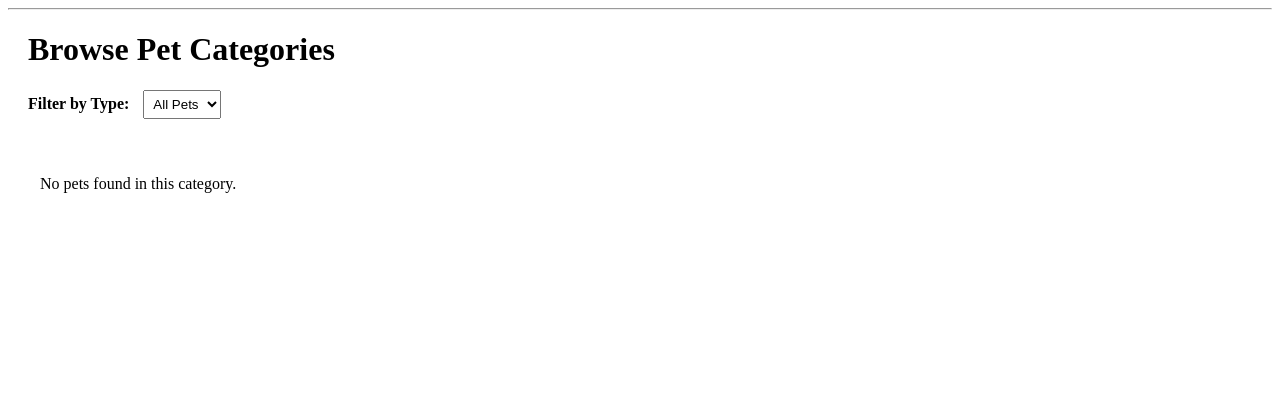
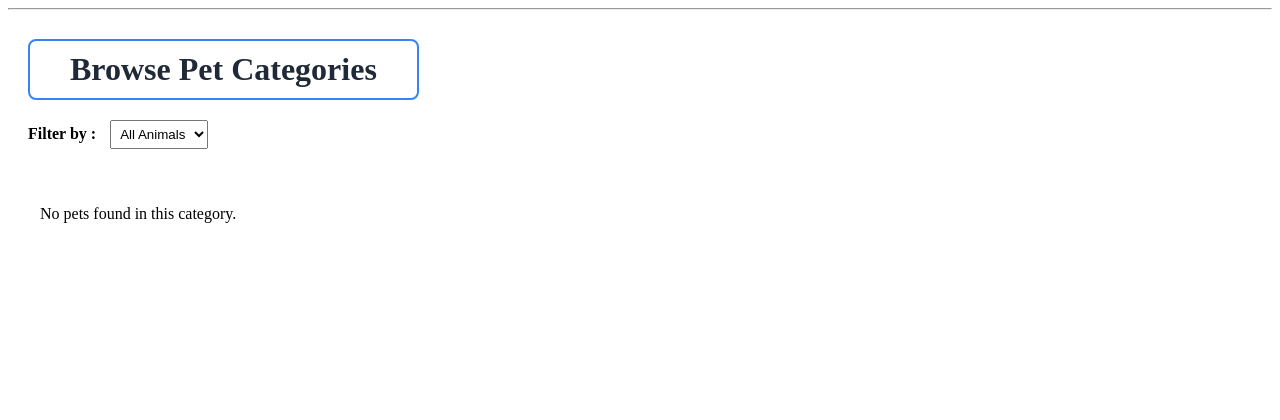
Before and after one commit to StevenHorne44/StarPets, a Django app: page /categories/ in a window 1280 px wide. Shown: the part 107-527 px from the top of the page. Run offline with Django 5.2, Linux system fonts and the light colour scheme; the visitor is signed in with stand-in values (Sample User, id 1); data that the repository does not hold is empty.

Commit message:
minor styling fixes

```diff
--- a/static/css/starpets.css
+++ b/static/css/starpets.css
@@ -4,9 +4,13 @@
 
 .main-header {
     text-align: left;
-    border-color: #3b82f6;
-    border-width: 2px;
-    border-style: solid;
+    border: 2px solid #3b82f6;
+    border-radius: 8px;
+    padding: 10px 40px;
+    display: inline-block;
+    text-align: center;
+    margin-bottom: 20px;
+    color: #1f2937;
 }
 
 nav {
--- a/templates/pets/browse_base.html
+++ b/templates/pets/browse_base.html
@@ -3,7 +3,7 @@
 
 {% block content %}
 <div class="browsing-header-container">
-    <h1>{% block page_header %}Browse Pets{% endblock %}</h1>
+    <h1 class="main-header">{% block page_header %}Browse Pets{% endblock %}</h1>
     <!-- Filters Section -->
     {% block filters %}{% endblock %}
 </div>
--- a/templates/pets/categories.html
+++ b/templates/pets/categories.html
@@ -5,16 +5,16 @@
 
 {% block title %}Categories{% endblock %}
 
-{% block page_header %}Browse Pet Categories{% endblock %}
+{% block page_header %}Browse Pet Categories{% endblock %}</h1>
 
 {% block filters %}
 <div class="filter-conatainer" style="margin-bottom: 20px;">
     <!-- Automatic page refresh on filter change -->
     <form method="GET" action="{% url 'pets:categories' %}">
-        <label for="type"><strong>Filter by Type:</strong></label>
+        <label for="type"><strong>Filter by :</strong></label>
         <!-- Add type={{ selected_type }} at the end of the URL -->
         <select name="type" id="type" onchange="this.form.submit()" style="padding: 5px; margin-left: 10px;">
-            <option value="all">All Pets</option>
+            <option value="all">All Animals</option>
             {% for pet_type in pet_types %}
                 <option value="{{ pet_type.type_name }}" {% if selected_type == pet_type.type_name %}selected{% endif %}>
                     {{ pet_type.type_name }}
```
